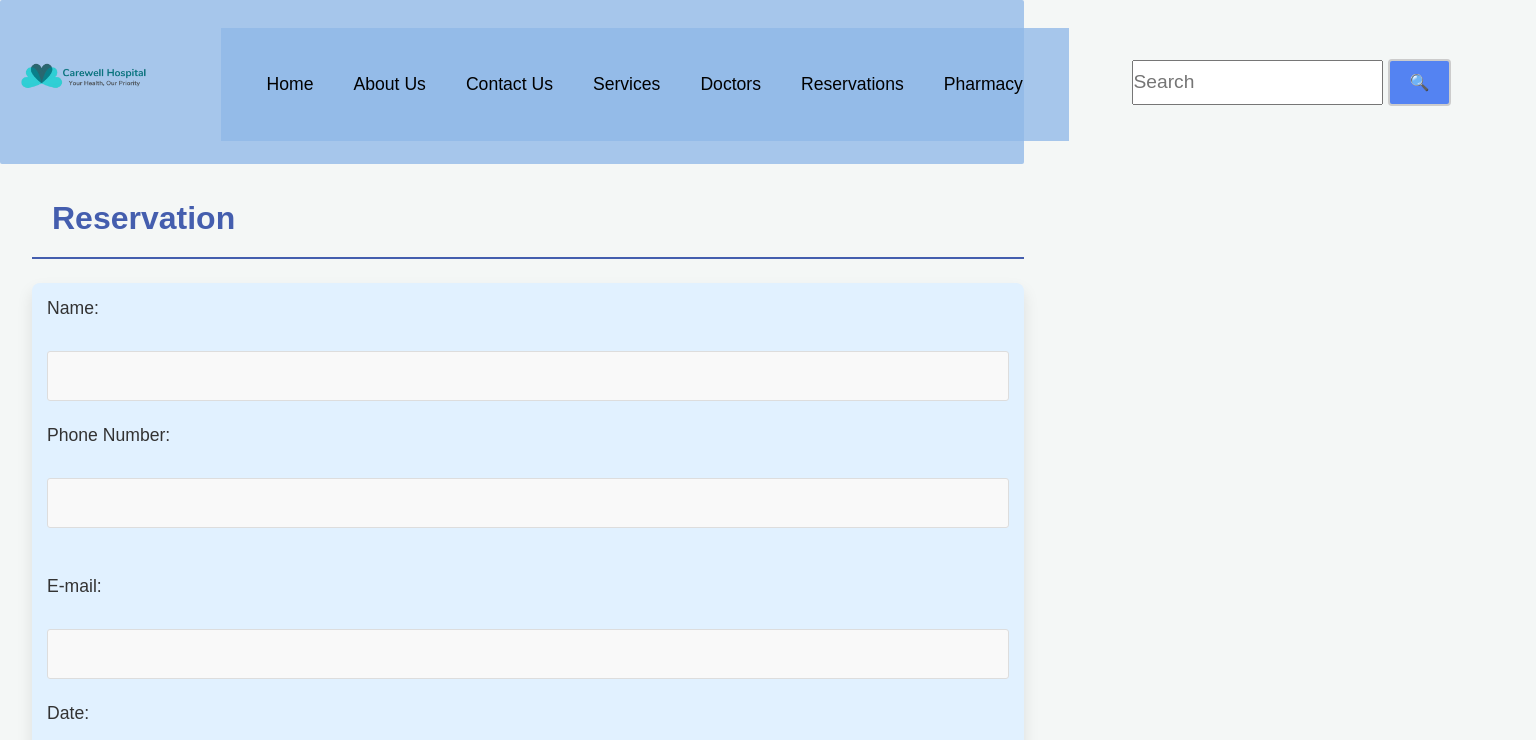
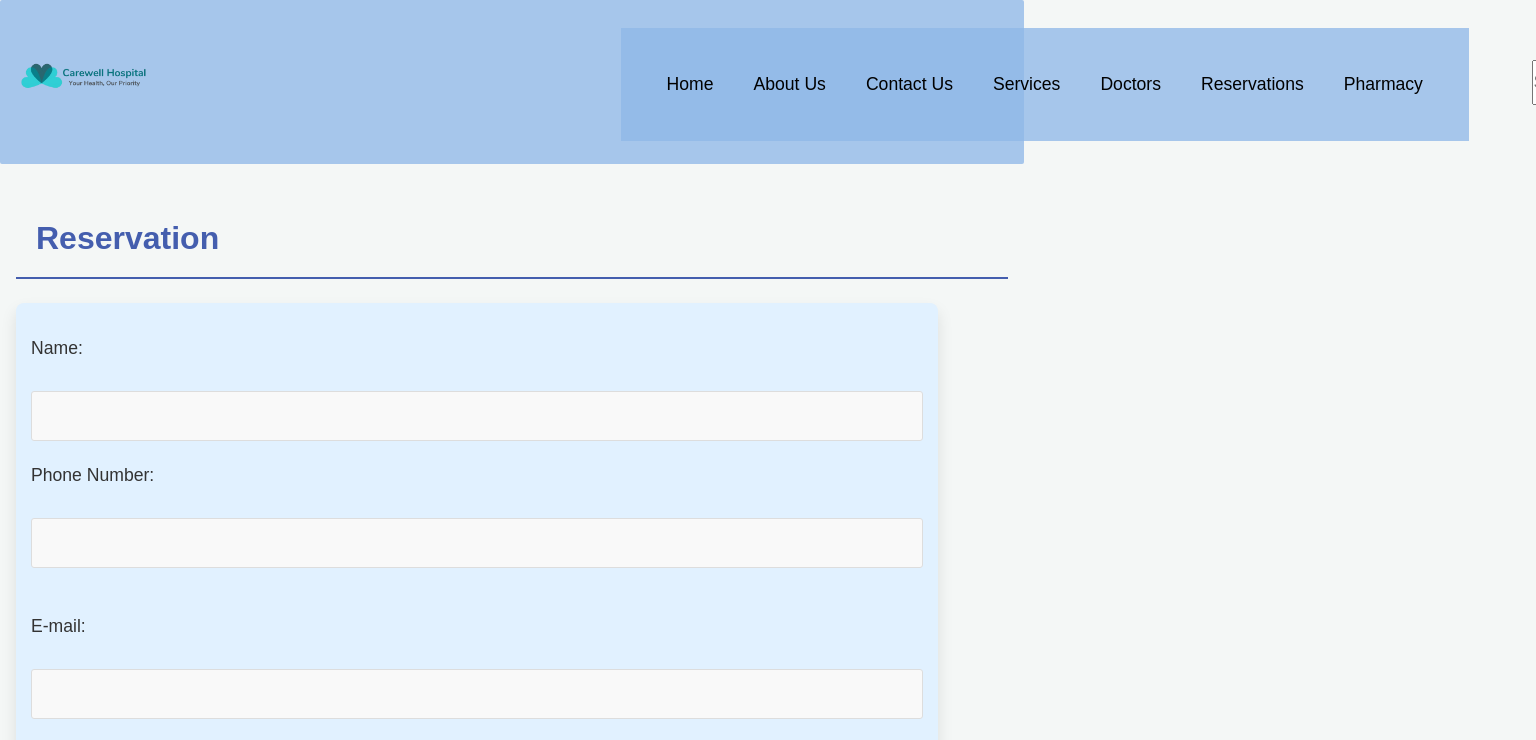
Before and after one commit to Yumna-H/Carewell, a plain HTML site: page Reservations.html in a window 1024 px wide. Shown: the top 740 px of the page, 1536 px wide, since content can reach past the window. Drawn offline with Linux system fonts and the light colour scheme.

Commit message:
changed css

```diff
--- a/CSS Style/Forms.css
+++ b/CSS Style/Forms.css
@@ -17,6 +17,7 @@ body {
     text-align: left;
     font-size: 2rem;
     color: var(--color);
+    margin-top: 20px;
     margin-bottom: 1.5rem;
     padding-bottom: 10px;
     margin-left: 1rem;
@@ -190,7 +191,31 @@ legend{
 
 /* Responsive adjustments */
 @media screen and (min-width: 728px) and (max-width: 1024px) {
-    form, .contact-info, .reservation{
+    form, .contact-info{
+        width: 100%;
+    }
+    form textarea {
+        min-height: 80px;
+    }
+    .submit, .reset{
+        width: 95%;
+        align-self: center;
+    }
+    .reservation{
+        width: 100%;
+        max-width: 1350px;
+        margin: 20px auto;
+    }
+    .pharmacy{
+        width: 100%;
+        max-width: 1350px;
+        margin: 20px auto;
+    }
+}
+
+@media screen and (min-width: 1024px) {
+    form, .contact-info{
+        margin: 20px auto;
         width: 100%;
     }
     form textarea {
@@ -205,20 +230,7 @@ legend{
         max-width: 1350px;
         margin: 20px auto;
     }
-}
-
-@media screen and (min-width: 1024px) {
-    form, .contact-info, .reservation-form{
-        width: 100%;
-    }
-    form textarea {
-        min-height: 80px;
-    }
-    .submit, .reset{
-        width: 95%;
-        align-self: center;
-    }
-    .pharmacy{
+    .reservation{
         width: 100%;
         max-width: 1350px;
         margin: 20px auto;
--- a/CSS Style/Main.css
+++ b/CSS Style/Main.css
@@ -157,21 +157,44 @@ footer div::before{
 @media screen and (min-width:728px) and (max-width:1024px){
     .logo{
         width: 10rem;
+        flex-grow: 1;
+    }
+    .header {
+        display: flex;
+        justify-content: space-between;
+        align-items: center;
+        padding: 0 1rem;
+        width: 100%;
+    }
+    .menu{
+        display: flex;
+        flex-grow: 2;
+        justify-content: space-between;
     }
     .right{
         display: flex;
         justify-content: flex-end;
         align-items: center;
-        width: 100%;
+        flex-grow: 1;
+        padding-right: 1rem;
+        margin-left: 25rem;
+        position: relative;
     }
     .nav-links{
         position: absolute;
-        top: 60px;
-        right: 0;
+        gap: 1rem;
+        margin-left: auto;
     }
     .hamburger {
         margin-left: auto;
         margin-right: 1rem;
+    }
+    .search-button {
+        margin-left: 1rem;
+    }
+    .search-bar {
+        display: flex;
+        justify-content: flex-end;
     }
     .search-button {
         display: flex;
@@ -207,7 +230,6 @@ footer div::before{
 @media screen and (min-width:1024px){
     header{
         width: 100%;
-        background-color: none;
     }
     .logo{
         margin-right: 2rem;
```
Also changed, not shown: CSS Style/Common.css (+7 -3 lines), ContactUs.html (+1 -1 lines).
